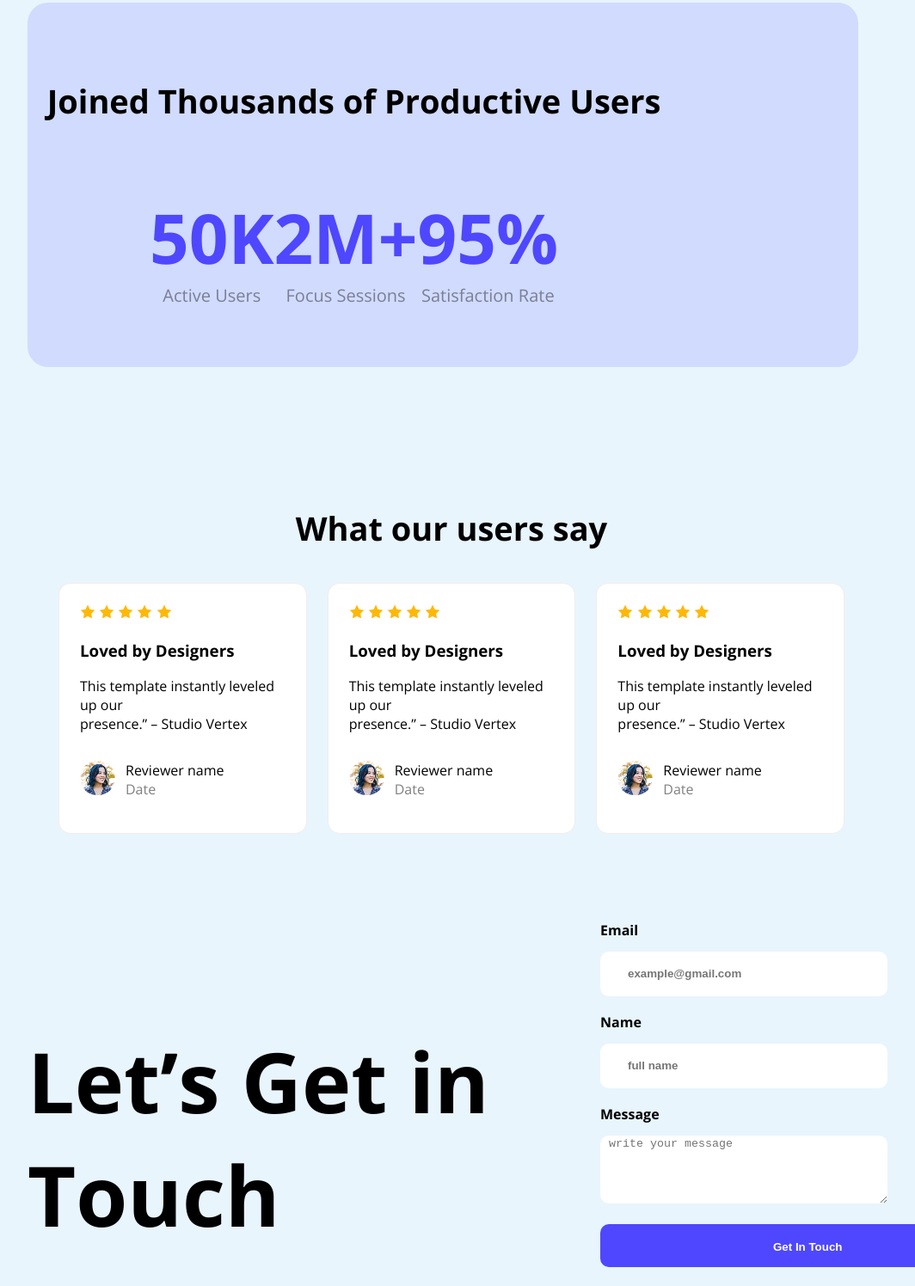
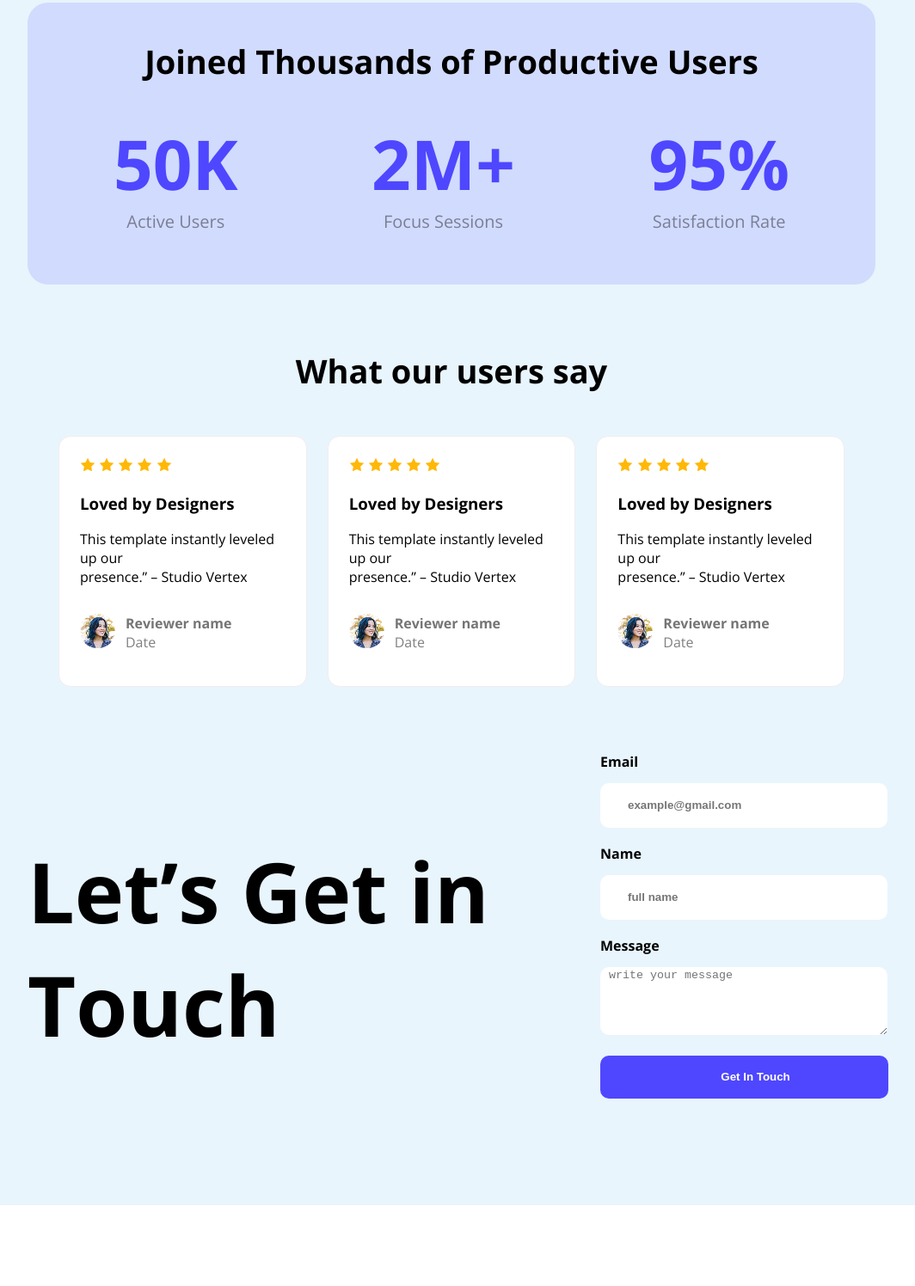
Before and after one commit to warningh/B12A01-landing-launchpad, a plain HTML site: page index.html in a window 1280 px wide. Shown: the part 1221-2717 px from the top of the page at 86% size, without its empty margins (115-1179 px from the left). Drawn offline with nearby package versions, Linux system fonts and the light colour scheme.

Commit message:
six time

```diff
--- a/index.html
+++ b/index.html
@@ -29,7 +29,7 @@
       <section class="see-it">
         <div class="sees">
             <p class="see">See It in Action</p>
-            <p class="see2">Explore the live preview and imagine your <br>brand in this bold new look.</p>
+            <p class="see2" style="color: rgba(0, 0, 0, 0.444);">Explore the live preview and imagine your <br>brand in this bold new look.</p>
             <button class="stay">Launch Live Preview</button>
         </div>
         <div>
@@ -38,7 +38,8 @@
       </section>
 
         <!-- Joined Thousands of Productive Users -->
-        <section class="joind-main see-it">
+         <section class=" join-thousand">
+                    <section class="joind-main">
             <div class="join-body">
                         <div>
             <p class="join-title">Joined Thousands of Productive Users</p>
@@ -61,6 +62,8 @@
 
             </div>
        </section>
+
+         </section>
 
        <!-- What our users say -->
         <section class="card-section">
@@ -87,7 +90,7 @@
 
                     </div>
                     <div>
-                        <p class="reviewer">Reviewer name <br><span style="color: gray;">Date</span></p>
+                        <p class="reviewer"><span style="font-weight: bold;">Reviewer name</span> <br><span style="color: gray;">Date</span></p>
 
                     </div>
 
@@ -114,7 +117,7 @@
 
                     </div>
                     <div>
-                        <p class="reviewer">Reviewer name <br><span style="color: gray;">Date</span></p>
+                        <p class="reviewer"><span style="font-weight: bold;">Reviewer name</span><br><span style="color: gray;">Date</span></p>
 
                     </div>
 
@@ -141,7 +144,7 @@
 
                     </div>
                     <div>
-                        <p class="reviewer">Reviewer name <br><span style="color: gray;">Date</span></p>
+                        <p class="reviewer"><span style="font-weight: bold;">Reviewer name</span><br><span style="color: gray;">Date</span></p>
 
                     </div>
 
@@ -166,11 +169,11 @@
                     <label for="text">Message</label><br>
                     <textarea rows="5px"   name="text" placeholder=" write your message" id=""></textarea><br>
                       <div>
-                                             <input class="submit-button" type="submit" value="Get In Touch">
+                        <input class="submit-button" type="submit" value="Get In Touch">
 
 
                                             <!-- <button class="btn-touch">Get In Touch</button> -->
-                      </div>
+                    </div>
                 </form>
             </div>
         </section>
--- a/style.css
+++ b/style.css
@@ -96,6 +96,12 @@
 
 /* joind */
 
+.join-thousand{
+    padding-left: 139px;
+    padding-right: 139px;
+}
+
+
 .joind-main{
     background-color: #4d47ff27;
     border-radius: 24px;
@@ -103,15 +109,16 @@
 }
 
 .join-body{
-    padding-top: 50px;
-    padding-bottom: 50px;
+    padding-top: 4px;
+    padding-bottom: 40px;
 }
 
 .main1{
     display: flex;
     justify-content: space-between;
-    margin-left: 142px;
-    margin-right: 142px;
+    margin-left: 100px;
+    margin-right: 100px;
+    margin-top: -80px;
     /* margin-top: 50px;
     margin-bottom: 50px; */
 }
@@ -126,8 +133,7 @@
 .k1{
     text-align:center ;
     color: #4E47FF ;
-    gap: 159px;
-    margin-top: -40px;
+    /* margin-top: -40px; */
 }
 
 .k2{
@@ -143,7 +149,7 @@
         font-size: 38px;
     text-align: center;
     font-weight: bold;
-    margin-top: 137px;
+    margin-top: 50px;
 
 }
 
@@ -157,6 +163,7 @@
 .card-main-section{
     display: flex;
     gap: 24px;
+    margin-top: 50px;
     margin-left: 151px;
     margin-right: 151px;
     /* justify-content: space-between; */
@@ -186,7 +193,9 @@
 
 .reviewer{
     padding-left: 6px;
+    color: #757575;
 }
+
 
 /* lets */
 
@@ -194,7 +203,7 @@
     display: flex;
     /* justify-content: center; */
     align-items: center;
-    gap: 80px;
+    gap: 50px;
     margin-top: -350px;
 
 }
@@ -202,7 +211,7 @@
 .lets{
     font-size: 97px;
     font-weight: bold;
-    margin-top: 450px;
+    margin-top: 400px;
 }
 
 .form, input{
@@ -255,15 +264,17 @@ color: #ffffff;
 background-color: #4E47FF;
 border: none;
 border-radius: 10px;
-padding: 19px 201px;
-text-align: center;
+/* padding: 19px 201px; */
+width: 335px;
+
 }
 
 /* footer-section */
 
 .footer-main{
+    margin-top: 71px;
     background-color: #ffffff;
-    padding-top: 104px;
+    padding-top: 50px;
     padding-bottom: 103px;
         /* padding-left: 554px;
     padding-right: 555px; */
```
